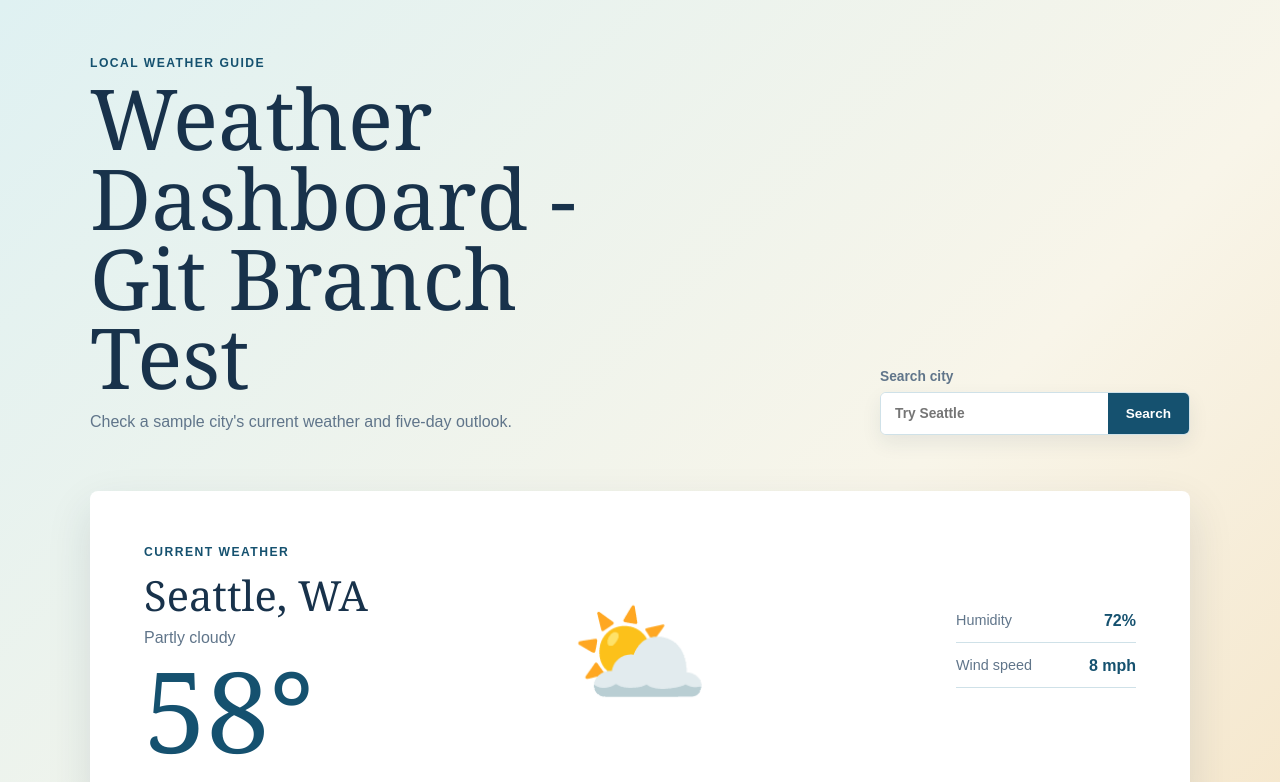
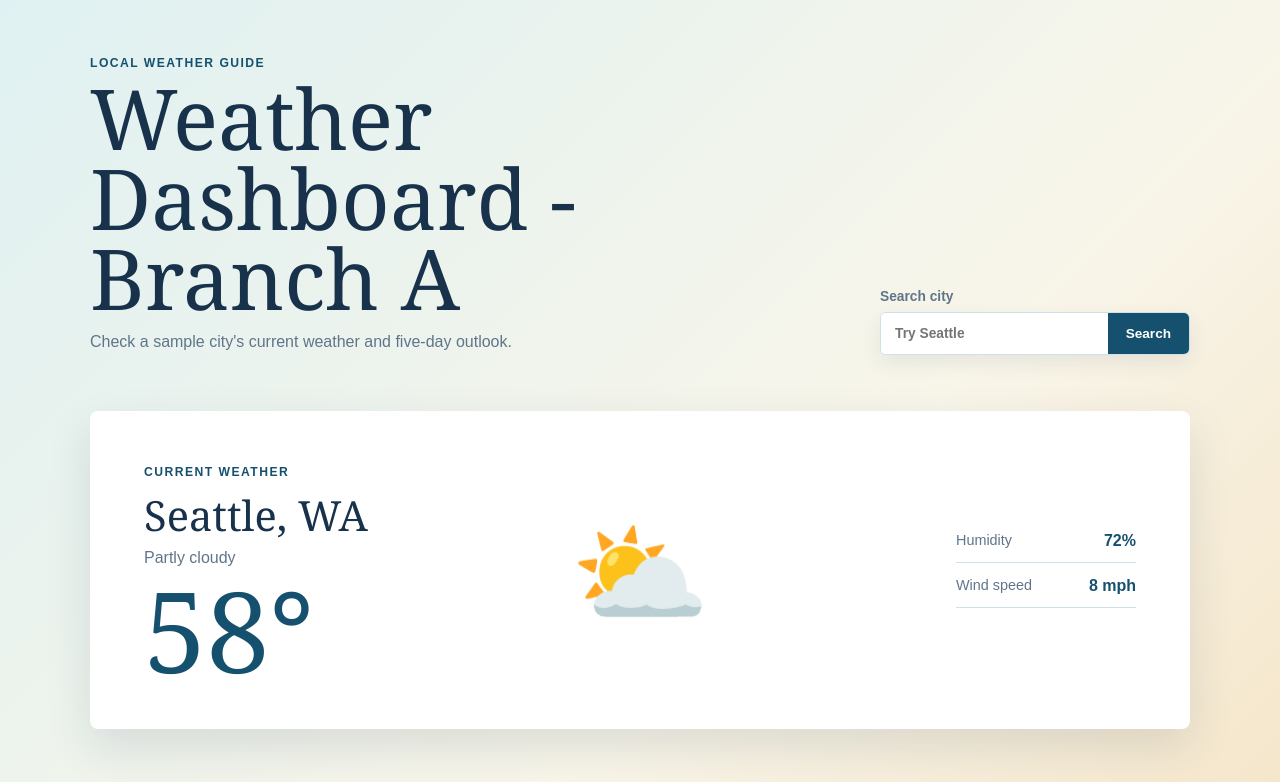
Before and after one commit to SRINIVAS-PAGADALA/AzureDevOps, a plain HTML site: page weather-dashboard/index.html in a window 1280 px wide. Shown: the top 782 px of the page. Drawn offline with Linux system fonts and the light colour scheme.

Commit message:
Change heading on branch A

```diff
--- a/weather-dashboard/index.html
+++ b/weather-dashboard/index.html
@@ -11,7 +11,7 @@
     <header class="page-header">
       <div>
         <p class="eyebrow">Local weather guide</p>
-        <h1>Weather Dashboard - Git Branch Test</h1>
+        <h1>Weather Dashboard - Branch A</h1>
         <p class="intro">Check a sample city's current weather and five-day outlook.</p>
       </div>
 
```
